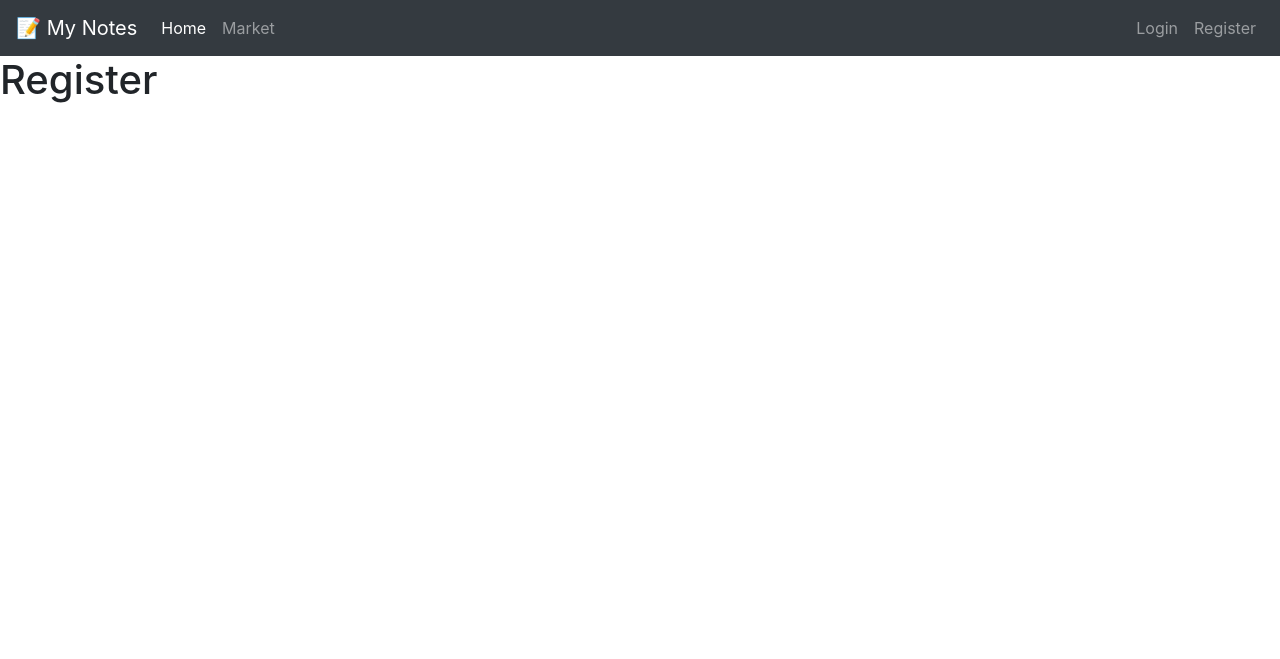
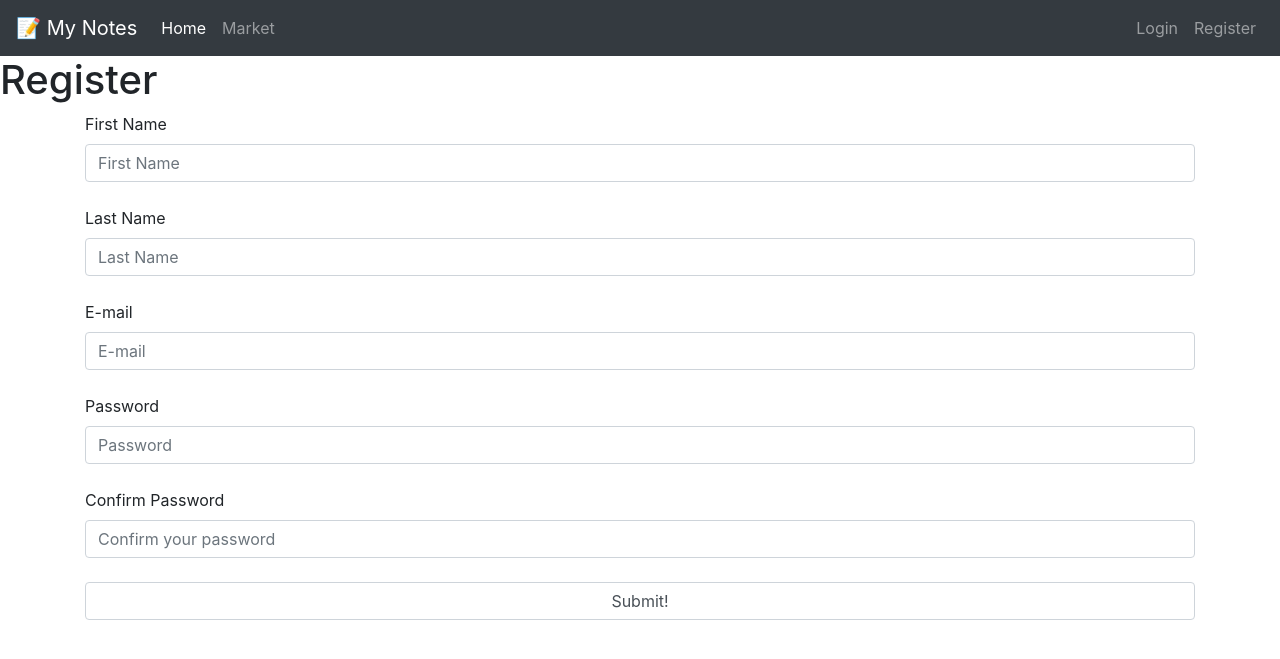
Before and after one commit to aleberrot/myNotes, a Flask app: page /register in a window 1280 px wide. Shown: the top 659 px of the page. Run offline with Flask 3, Linux system fonts and the light colour scheme; some libraries are stand-ins or nearby versions.

Commit message:
Added registration form labels and fields

```diff
--- a/website/forms.py
+++ b/website/forms.py
@@ -9,7 +9,7 @@ class LoginForm(FlaskForm):
     '''
     This LoginForm class inherits from FlaskForm and its usage is for creating the application login form.
     '''
-    email: str = StringField('E-mail', validators=[DataRequired()]) # Creating a label for the email
+    email: str = StringField('E-mail', validators=[DataRequired(), Email()]) # Creating a label for the email
     password: str = StringField('Password', validators=[DataRequired()]) # Creating a label for the password
     remember_me: bool = BooleanField('Remember me')
     submit = SubmitField('Submit!')
@@ -20,7 +20,7 @@ class RegisterForm(FlaskForm):
     '''
     first_name: str = StringField('First Name', validators=[DataRequired()])
     last_name: str = StringField('Last Name', validators=[DataRequired()])
-    email: str = StringField('E-mail', validators=[DataRequired()])
+    email: str = StringField('E-mail', validators=[DataRequired(), Email()])
     password: str = StringField('Password', validators=[DataRequired()])
     password2: str = StringField('Confirm Password', validators=[DataRequired(), EqualTo(password)])
     submit = SubmitField('Submit!')
--- a/website/templates/register.html
+++ b/website/templates/register.html
@@ -4,7 +4,24 @@ Register
 {% endblock %}
 {% block content %}
     <h1>Register</h1>
-    <form action="" method="post" novalidate>
+    <div class="container">
+        <form action="" method="post" novalidate>
+            {{ form.first_name.label }}<br>
+            {{ form.first_name(class="form-control", placeholder="First Name") }}<br>
 
-    </form>
+            {{ form.last_name.label }}<br>
+            {{ form.last_name(class="form-control", placeholder="Last Name") }}<br>
+
+            {{ form.email.label }}<br>
+            {{ form.email(class="form-control", placeholder="E-mail") }}<br>
+
+            {{ form.password.label }}<br>
+            {{ form.password(class="form-control", placeholder="Password") }}<br>
+
+            {{ form.password2.label }}<br>
+            {{ form.password2(class="form-control", placeholder="Confirm your password") }}<br>
+
+            {{ form.submit(class="form-control") }}
+        </form>
+    </div>
 {% endblock %}
```
